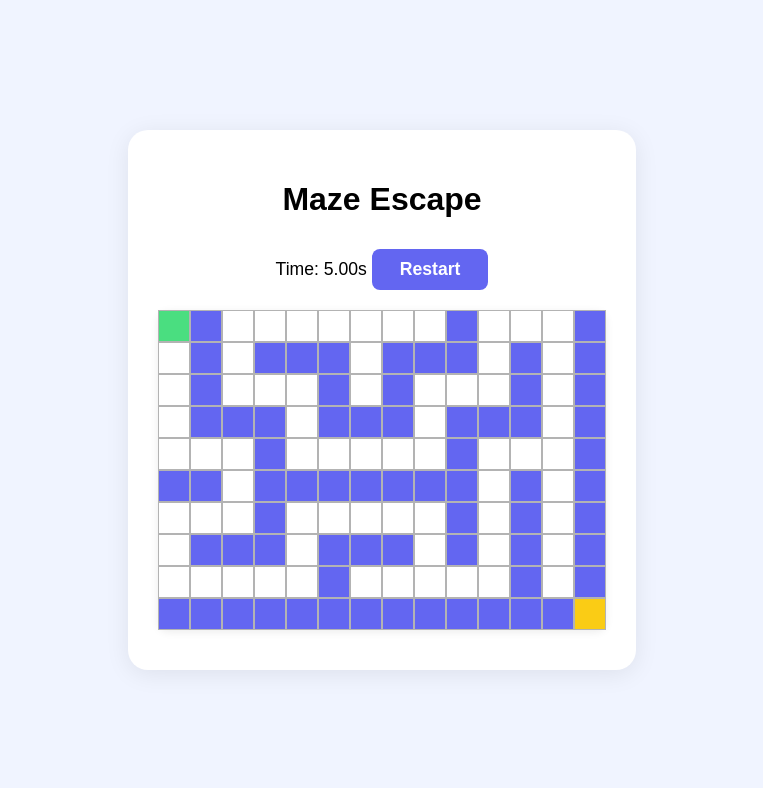
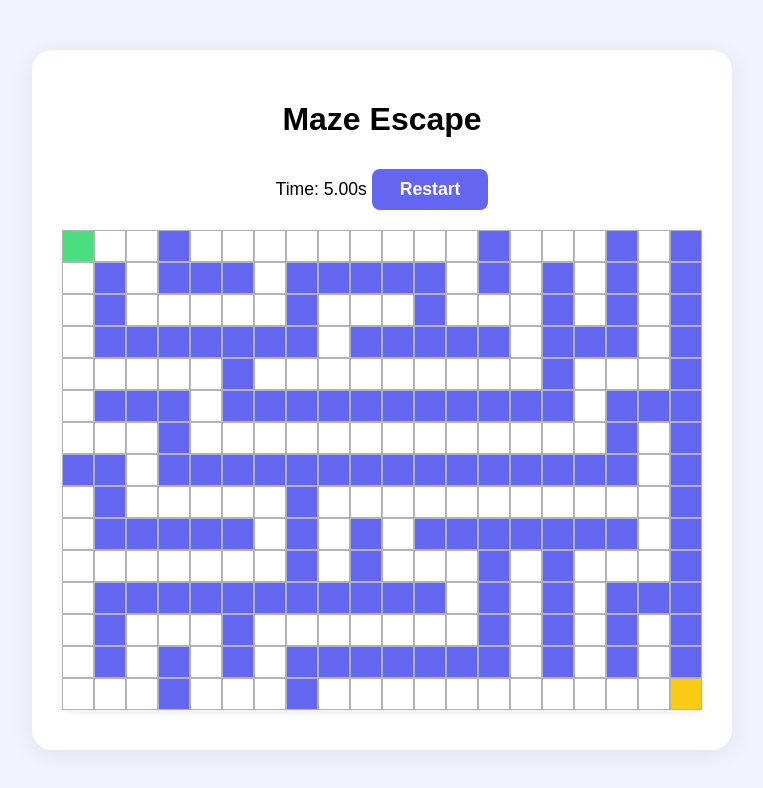
Before and after one commit to katelgra05/katelyn.terryfamily.com, a plain HTML site: page games/maze-escape.html in a window 1280 px wide. Shown: the whole page, without its empty margins (258-1021 px from the left). Drawn offline with Linux system fonts and the light colour scheme.

Commit message:
fixed maze game

```diff
--- a/games/maze-escape.html
+++ b/games/maze-escape.html
@@ -78,7 +78,7 @@
     <div class="info" id="message"></div>
   </div>
   <script>
-    const rows = 10, cols = 14;
+    const rows = 15, cols = 20;
     let maze = [], player = {x: 0, y: 0}, exit = {x: cols-1, y: rows-1};
     let timer = 0, timerInterval, gameActive = true;
 
@@ -91,21 +91,94 @@
     }
 
     function generateMaze() {
-      // Simple DFS maze generation
+      let attempts = 0;
+      const maxAttempts = 10;
+
+      function tryGenerateMaze() {
+        // Initialize with all walls
         maze = Array.from({length: rows}, () => Array(cols).fill(1));
+
         function carve(x, y) {
           maze[y][x] = 0;
-        shuffle([[0,1],[1,0],[0,-1],[-1,0]]).forEach(([dx,dy]) => {
+          const directions = shuffle([[0,1],[1,0],[0,-1],[-1,0]]);
+          for (const [dx, dy] of directions) {
             const nx = x + dx*2, ny = y + dy*2;
             if (ny >= 0 && ny < rows && nx >= 0 && nx < cols && maze[ny][nx] === 1) {
+              // Carve the path and the wall between
               maze[y+dy][x+dx] = 0;
+              maze[ny][nx] = 0;
               carve(nx, ny);
             }
-        });
           }
-      carve(0,0);
-      maze[0][0] = 0; // Start
-      maze[rows-1][cols-1] = 0; // Exit
+        }
+
+        // Start from a random point
+        const startX = Math.floor(Math.random() * (cols/2));
+        const startY = Math.floor(Math.random() * (rows/2));
+        carve(startX*2, startY*2);
+
+        // Ensure start and exit are clear and connected
+        maze[0][0] = 0;
+        maze[rows-1][cols-1] = 0;
+
+        // Connect start and exit to the maze
+        function connectToMaze(x, y) {
+          const directions = shuffle([[0,1],[1,0],[0,-1],[-1,0]]);
+          for (const [dx, dy] of directions) {
+            const nx = x + dx, ny = y + dy;
+            if (ny >= 0 && ny < rows && nx >= 0 && nx < cols && maze[ny][nx] === 0) {
+              maze[y][x] = 0;
+              return true;
+            }
+          }
+          return false;
+        }
+
+        // Keep trying to connect start and exit until successful
+        while (!connectToMaze(0, 0) || !connectToMaze(cols-1, rows-1)) {
+          // If we can't connect, add a new path
+          const x = Math.floor(Math.random() * cols);
+          const y = Math.floor(Math.random() * rows);
+          if (maze[y][x] === 1) {
+            maze[y][x] = 0;
+          }
+        }
+      }
+
+      do {
+        tryGenerateMaze();
+        attempts++;
+      } while (!isExitReachable() && attempts < maxAttempts);
+
+      // If we still don't have a valid maze after max attempts, create a simple maze
+      if (!isExitReachable()) {
+        maze = Array.from({length: rows}, () => Array(cols).fill(1));
+        // Create a simple maze with alternating walls
+        for (let y = 0; y < rows; y++) {
+          for (let x = 0; x < cols; x++) {
+            if (y % 2 === 0 || x % 2 === 0) {
+              maze[y][x] = 0;
+            }
+          }
+        }
+        // Ensure start and exit are clear
+        maze[0][0] = 0;
+        maze[rows-1][cols-1] = 0;
+      }
+    }
+
+    function isExitReachable() {
+      const visited = Array.from({length: rows}, () => Array(cols).fill(false));
+
+      function dfs(x, y) {
+        if (x === exit.x && y === exit.y) return true;
+        if (x < 0 || x >= cols || y < 0 || y >= rows || maze[y][x] === 1 || visited[y][x]) return false;
+
+        visited[y][x] = true;
+        return dfs(x+1, y) || dfs(x-1, y) || dfs(x, y+1) || dfs(x, y-1);
+      }
+
+      return dfs(0, 0);
     }
 
     function drawMaze() {
```
Lines whose indentation alone changed are shown as unchanged.
